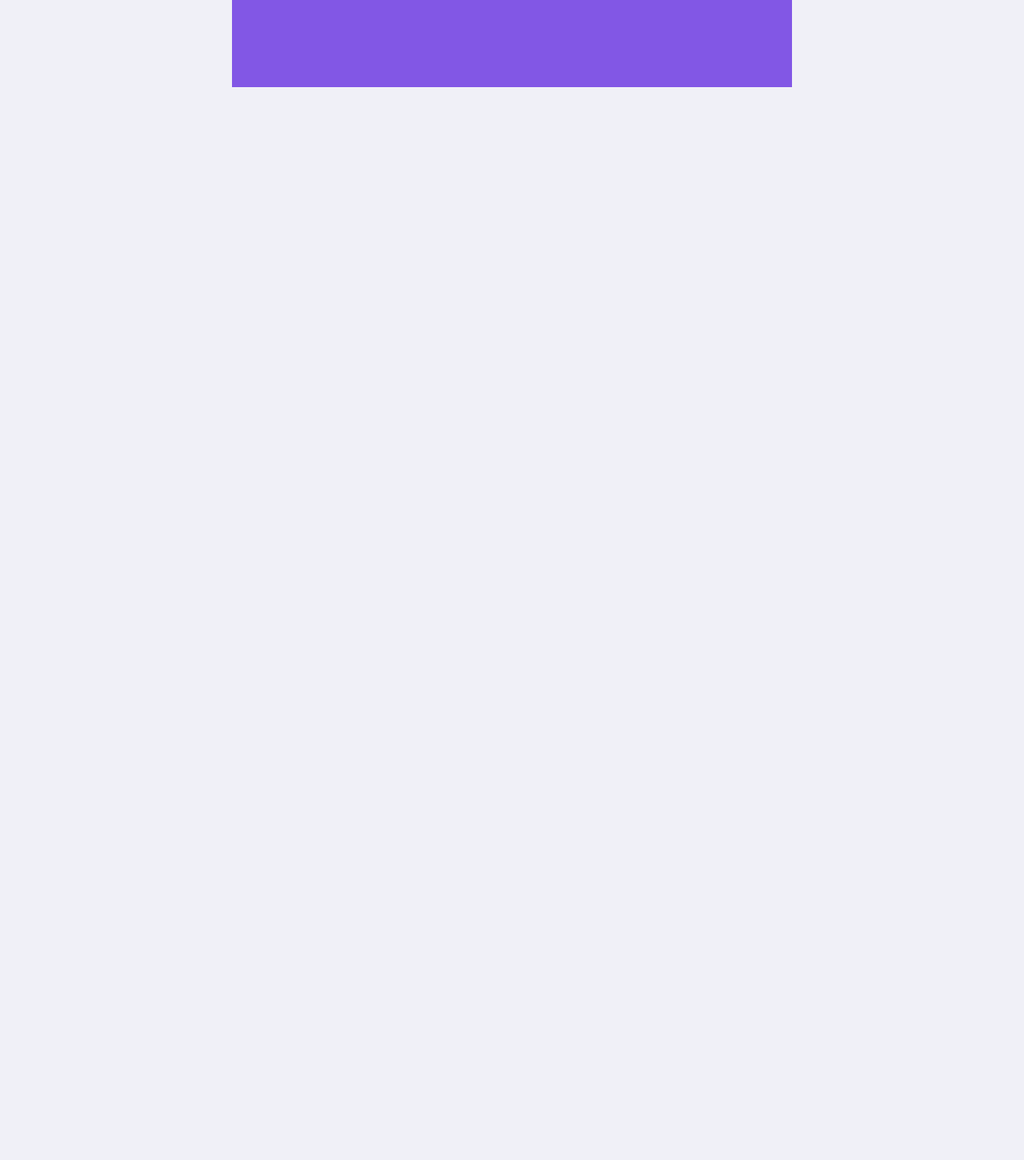
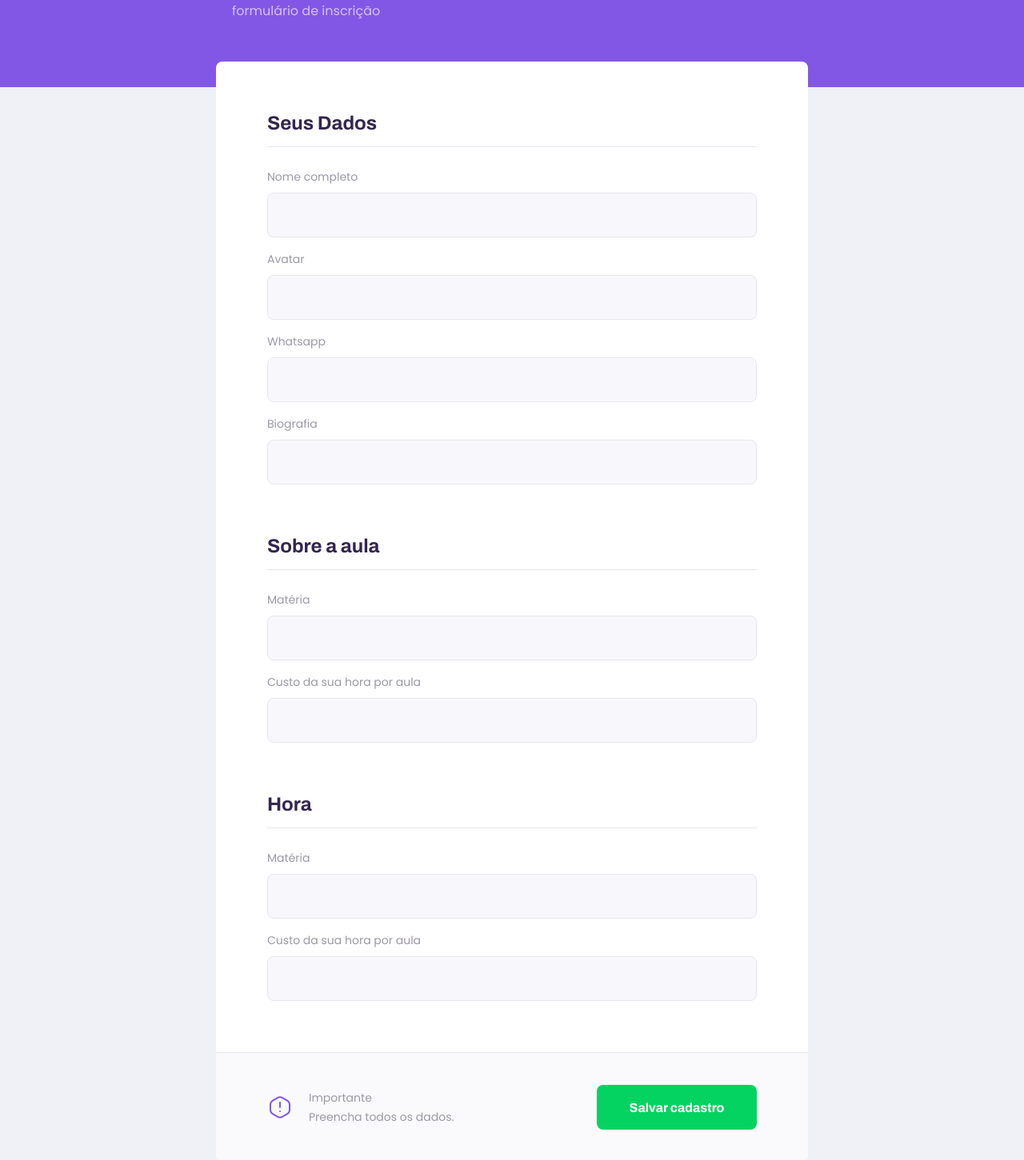
Before and after one commit to fcventura02/nlw, a React (Create React App) app: page /give-classes in a window 1280 px wide. Shown: the part 231-1682 px from the top of the page at 80% size. Before the commit the page ends 800 px from the top, so only its background shows below. Built offline with nearby package versions, Linux system fonts and the light colour scheme.

Commit message:
TeacherForm and InputComponent created

```diff
--- /dev/null
+++ b/src/components/Input/index.tsx
@@ -0,0 +1,20 @@
+import React, { InputHTMLAttributes } from 'react';
+
+import './styles.css';
+
+interface InputProps extends InputHTMLAttributes<HTMLInputElement> {
+    label: string;
+    name: string;
+
+}
+
+const Input: React.FC<InputProps> = ({ label, name, ...rest }) => {
+    return (
+        <div className="input-block">
+            <label htmlFor={name}>{label}</label>
+            <input type="text" id={name} {...rest} />
+        </div>
+    );
+}
+
+export default Input;
--- /dev/null
+++ b/src/components/Input/styles.css
@@ -0,0 +1,34 @@
+.input-block{
+    position: relative;
+}
+
+.input-block + .input-block{
+    margin-top: 1.4rem;
+}
+
+.input-block label{
+    font-size: 1.4rem;
+}
+
+.input-block input{
+    width: 100%;
+    height: 5.6rem;
+    margin-top: 0.8rem;
+    border-radius: 0.8rem;
+    background: var(--color-input-background);
+    border: 1px solid var(--color-line-in-white);
+    outline: 0;
+    padding: 0 1.6rem;
+    font: 1.6rem Archivo;
+}
+
+.input-block:focus-within::after {
+    width: calc(100% - 3.2rem);
+    height: 2px;
+    content: '';
+    background: var(--color-primary-light);
+    position: absolute;
+    left: 1.6rem;
+    right: 1.6rem;
+    bottom: 0;
+}
--- a/src/components/PageHeader/index.tsx
+++ b/src/components/PageHeader/index.tsx
@@ -8,9 +8,10 @@
 
 interface PageHeaderProps {
     title: string;
+    description?: string;
 }
 
-const PageHeader: React.FC<PageHeaderProps> = ({ title, children }) => {
+const PageHeader: React.FC<PageHeaderProps> = ({ title, description, children }) => {
     return (
         <header className="page-header">
             <div className="top-bar-container">
@@ -22,6 +23,7 @@
 
             <div className="header-content">
                 <strong>{title}</strong>
+                {description && <p>{description}</p>}
                 {children}
             </div>
         </header>
--- a/src/components/PageHeader/styles.css
+++ b/src/components/PageHeader/styles.css
@@ -40,6 +40,14 @@
     color: var(--color-title-in-primary);
 }
 
+.page-header .header-content p{
+    max-width: 30rem;
+    font-size: 1.6rem;
+    line-height: 2.6rem;
+    color: var(--color-text-in-primary);
+    margin-top: 2.4rem;
+}
+
 @media(min-width: 700px){
     .page-header{
         height: 340px;
--- /dev/null
+++ b/src/components/textarea/styles.css
@@ -0,0 +1,34 @@
+.input-block{
+    position: relative;
+}
+
+.input-block + .input-block{
+    margin-top: 1.4rem;
+}
+
+.input-block label{
+    font-size: 1.4rem;
+}
+
+.input-block input{
+    width: 100%;
+    height: 5.6rem;
+    margin-top: 0.8rem;
+    border-radius: 0.8rem;
+    background: var(--color-input-background);
+    border: 1px solid var(--color-line-in-white);
+    outline: 0;
+    padding: 0 1.6rem;
+    font: 1.6rem Archivo;
+}
+
+.input-block:focus-within::after {
+    width: calc(100% - 3.2rem);
+    height: 2px;
+    content: '';
+    background: var(--color-primary-light);
+    position: absolute;
+    left: 1.6rem;
+    right: 1.6rem;
+    bottom: 0;
+}
--- a/src/pages/TeacherForm/index.tsx
+++ b/src/pages/TeacherForm/index.tsx
@@ -1,14 +1,50 @@
 import React from 'react';
 
 import PageHeader from '../../components/PageHeader'
+import Input from '../../components/Input';
+
+import warningIcon from '../../assets/images/icons/warning.svg'
 
 import './styles.css';
 
 function TeacherForm() {
     return (
         <div id="page-teacher-form" className="container">
-            <PageHeader title="Que incrivel você quer dar aulas."/>
-        </div>)
+            <PageHeader
+                title="Que incrivel você quer dar aulas."
+                description="O primeiro passo é preencher esse formulário de inscrição"
+            />
+            <main>
+                <fieldset>
+                    <legend>Seus Dados</legend>
+                    <Input name="name" type="text" label="Nome completo" />
+                    <Input name="avatar" type="text" label="Avatar" />
+                    <Input name="whatsapp" type="text" label="Whatsapp" />
+                    <Input name="bio" type="text" label="Biografia" />
+                </fieldset>
+                <fieldset>
+                    <legend>Sobre a aula</legend>
+                    <Input name="subject" type="text" label="Matéria" />
+                    <Input name="cost" type="text" label="Custo da sua hora por aula" />
+                </fieldset>
+                <fieldset>
+                    <legend>Hora</legend>
+                    <Input name="subject" type="text" label="Matéria" />
+                    <Input name="cost" type="text" label="Custo da sua hora por aula" />
+                </fieldset>
+                <footer>
+                    <p>
+                        <img src={warningIcon} alt="Aviso importante" />
+                        Importante <br />
+                        Preencha todos os dados.
+                    </p>
+                    <button type="button">
+                        Salvar cadastro
+                    </button>
+                </footer>
+            </main>
+        </div>
+    )
 };
 
 export default TeacherForm;
--- a/src/pages/TeacherForm/styles.css
+++ b/src/pages/TeacherForm/styles.css
@@ -2,3 +2,113 @@
     width: 100vw;
     height: 100vh;
 }
+
+#page-teacher-form .page-header .header-content{
+    margin-bottom: 6.4rem;
+}
+
+#page-teacher-form main{
+    background: var(--color-box-base);
+    width: 100%;
+    max-width: 74rem;
+    border-radius: 0.8rem;
+    margin: -3.2rem auto 3.2rem;
+    padding-top: 6.4rem;
+    overflow: hidden;
+}
+
+#page-teacher-form main label{
+    color: var(--color-text-complement);
+}
+
+#page-teacher-form main fieldset{
+    border: 0;
+    padding: 0 2.4rem;
+}
+
+#page-teacher-form main fieldset + fieldset{
+    margin-top: 6.4rem;
+}
+
+#page-teacher-form main fieldset legend{
+    font: 700 2.4rem Archivo;
+    color: var(--color-text-title);
+    margin-bottom: 2.4rem;
+    display: flex;
+    align-items: center;
+    justify-content: space-between;
+    width: 100%;
+    padding-bottom: 1.6rem;
+    border-bottom: 1px solid var(--color-line-in-white);
+}
+
+#page-teacher-form main footer{
+    padding: 4rem 2.4rem;
+    background: var(--color-box-footer);
+    border-top: 1px solid var(--color-line-in-white);
+    margin-top: 6.4rem;
+}
+
+#page-teacher-form main footer p{
+    display: flex;
+    align-items: center;
+    justify-content: center;
+    font-size: 1.4rem;
+    line-height: 2.4rem;
+    color: var(--color-text-complement);
+}
+
+#page-teacher-form main footer p img{
+    margin-right: 2rem;
+}
+
+#page-teacher-form main footer button{
+    width: 100%;
+    height: 5.6rem;
+    background: var(--color-secundary);
+    color: var(--color-button-text);
+    border: 0;
+    border-radius: 0.8rem;
+    cursor: pointer;
+    font: 700 1.6rem Archivo;
+    display: flex;
+    align-items: center;
+    justify-content: center;
+    text-decoration: none;
+    transition: backgraund-color 0.2s;
+    margin-top: 3.2rem;
+}
+
+#page-teacher-form main footer button:hover{
+    background: var(--color-secundary-dark);
+}
+
+@media(min-width: 700px){
+    #page-teacher-form{
+        max-width: 100vw;
+    }
+
+    #page-teacher-form .page-header .header-content{
+        margin-bottom: 0;
+    }
+
+    #page-teacher-form main fieldset{
+        padding: 0 6.4rem;
+    }
+
+    #page-teacher-form main footer{
+        padding: 4.0rem 6.4rem;
+        display: flex;
+        align-items: center;
+        justify-content: space-between;
+    }
+
+    #page-teacher-form main footer p{
+        justify-content: space-between;
+    }
+
+    #page-teacher-form main footer button{
+        width: 20rem;
+        margin-top: 0;
+    }
+}
--- a/src/pages/TeacherList/index.jsx
+++ b/src/pages/TeacherList/index.jsx
@@ -4,24 +4,16 @@
 import TeacherItem from '../../components/TeacherItem';
 
 import './styles.css';
+import Input from '../../components/Input';
 
 function TeacherList() {
     return (
         <div id="page-teacher-list" className="container">
             <PageHeader title="Estes são os proffys disponíveis.">
                 <form id="search-teachers">
-                    <div className="input-block">
-                        <label htmlFor="subject">Máteria</label>
-                        <input type="text" id="subject" />
-                    </div>
-                    <div className="input-block">
-                        <label htmlFor="week_day">Dia da semana</label>
-                        <input type="text" id="week_day" />
-                    </div>
-                    <div className="input-block">
-                        <label htmlFor="time">Hora</label>
-                        <input type="text" id="time" />
-                    </div>
+                    <Input name="subject" type="text" label="Máteria" />
+                    <Input name="week_day" type="text" label="Dia da semana" />
+                    <Input name="time" type="time" label="Hora" />
                 </form>
             </PageHeader>
             <main>
--- a/src/pages/TeacherList/styles.css
+++ b/src/pages/TeacherList/styles.css
@@ -11,40 +11,6 @@
     color: var(--color-text-in-primary);
 }
 
-#search-teachers .input-block{
-    position: relative;
-}
-
-#search-teachers .input-block + .input-block{
-    margin-top: 1.4rem;
-}
-
-#search-teachers .input-block label{
-    font-size: 1.4rem;
-}
-
-#search-teachers .input-block input{
-    width: 100%;
-    height: 5.6rem;
-    margin-top: 0.8rem;
-    border-radius: 0.8rem;
-    background: var(--color-input-background);
-    border: 1px solid var(--color-line-in-white);
-    outline: 0;
-    padding: 0 1.6rem;
-    font: 1.6rem Archivo;
-}
-
-#search-teachers .input-block:focus-within::after {
-    width: calc(100% - 3.2rem);
-    height: 2px;
-    content: '';
-    background: var(--color-primary-light);
-    position: absolute;
-    left: 1.6rem;
-    right: 1.6rem;
-    bottom: 0;
-}
 
 #page-teacher-list main{
     margin: 3.2rem auto;
```
Also changed, not shown: src/components/textarea/index.tsx (added, +20 -0 lines), src/assets/styles/global.css (deleted).
